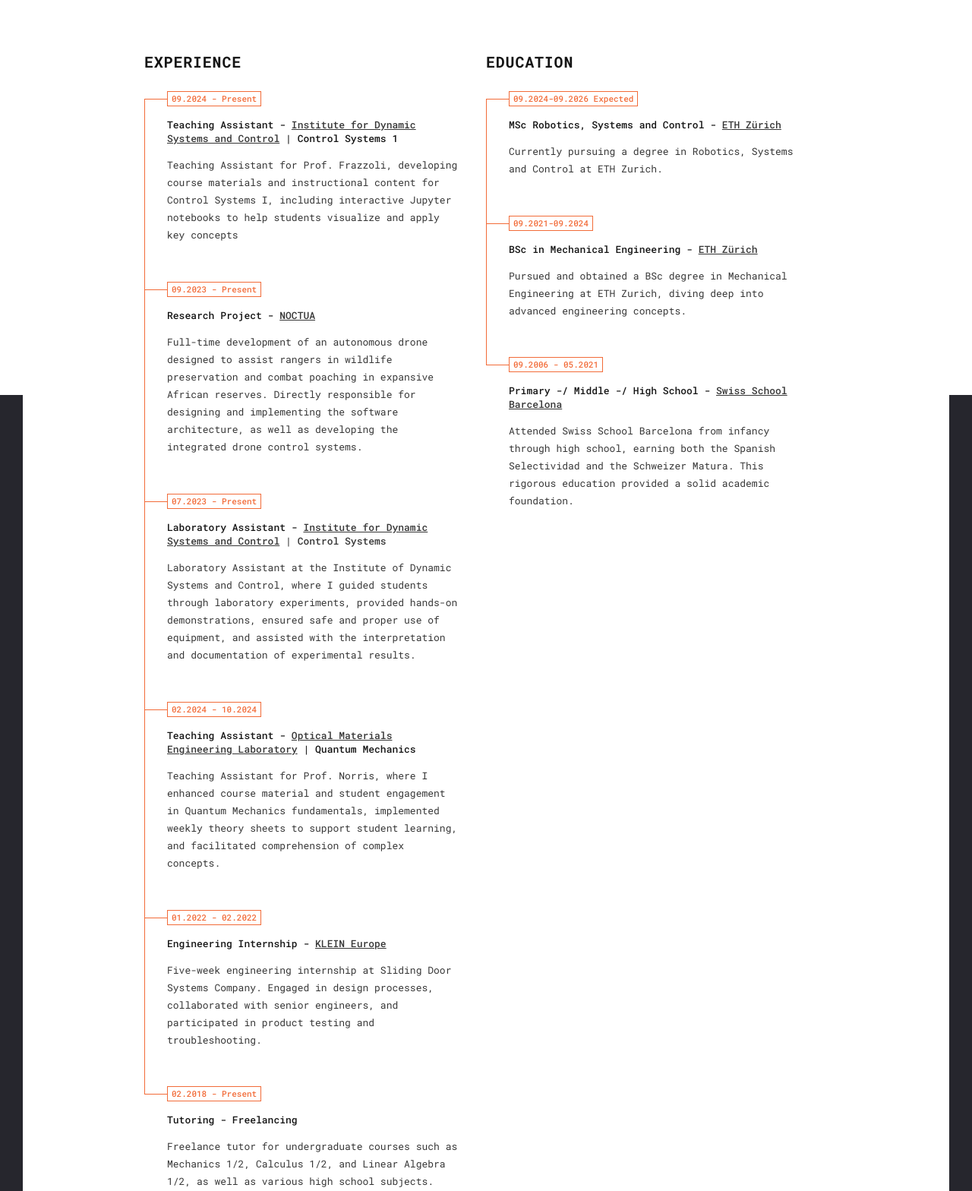
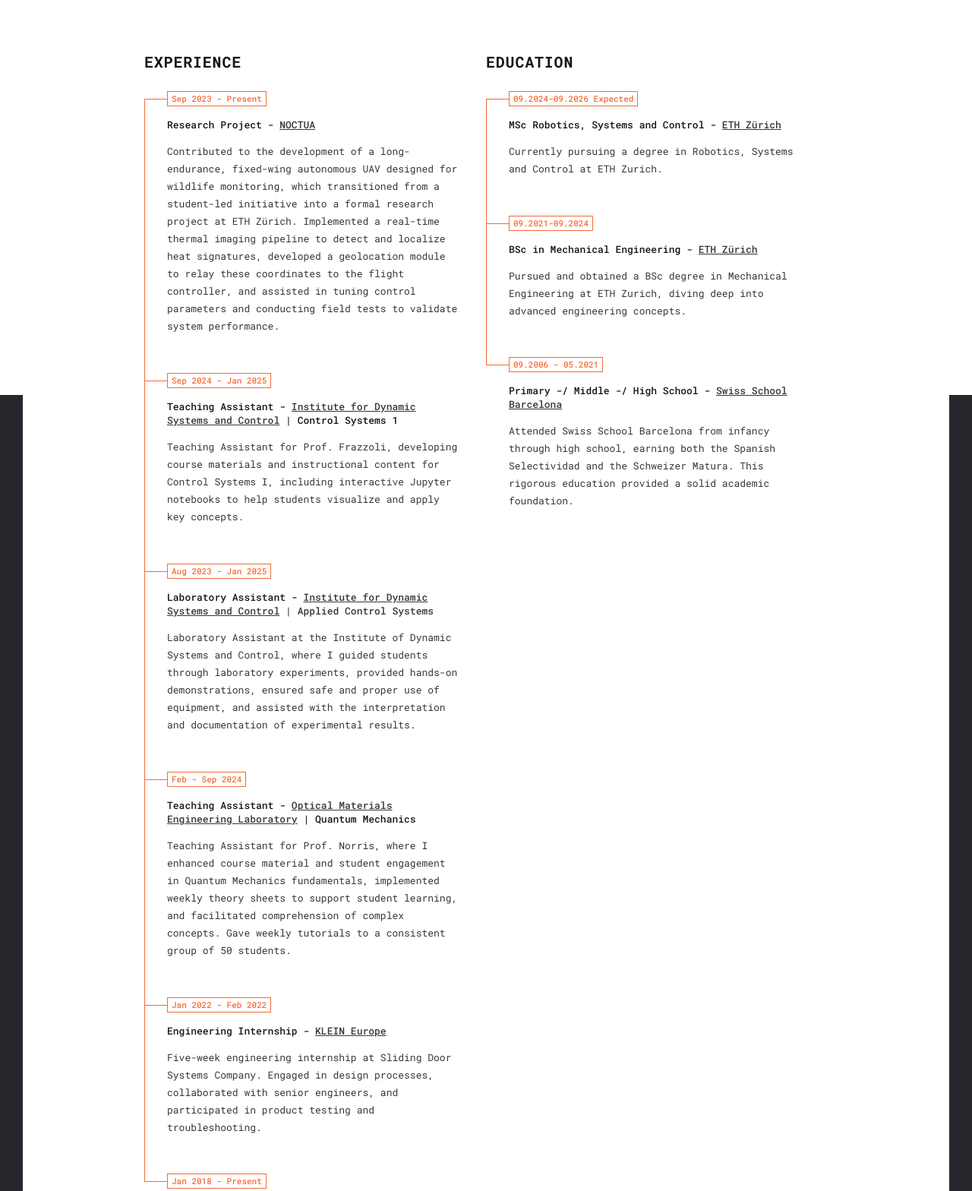
Before and after one commit to markbenazet/markbenazet.github.io, a plain HTML site: page resume.html in a window 1280 px wide. Shown: the part 1080-2648 px from the top of the page at 76% size. Drawn offline with Linux system fonts and the light colour scheme; files whose address does not match are found by name.

Commit message:
first part resume done

```diff
--- a/resume.html
+++ b/resume.html
@@ -149,7 +149,7 @@
 					</div>
 					<div class="desc">
 						<p>
-							First-year Robotics, Systems and Control Master student at ETH Zürich. Passionate about sustainable, nature friendly design and eager to contribute to innovative projects and gather new experiences and knowledge every day.
+							Robotics Master's student specializing in autonomous systems and computer vision. Focused on developing innovative solutions for unmanned aerial vehicles (UAVs) with experience in thermal imaging and geolocation technologies for wildlife monitoring applications.
 						</p>
 						<div class="info-list">
 							<ul>
@@ -174,43 +174,42 @@
 							</div>
 							<div class="resume-items">
 								<div class="resume-item active">
-									<div class="date">09.2024 - Present</div>
-									<div class="name">Teaching Assistant - <a href="https://idsc.ethz.ch/" target="_blank" rel="noopener noreferrer"><u>Institute for Dynamic Systems and Control</u></a><span> | Control Systems 1 </span></div>
-									<p>
-										Teaching Assistant for Prof. Frazzoli, developing course materials and instructional content for Control Systems I, including interactive Jupyter notebooks to help students visualize and apply key concepts
-									</p>
-								</div>
-								<div class="resume-item active">
-									<div class="date">09.2023 - Present</div>
+									<div class="date">Sep 2023 - Present</div>
 									<div class="name">Research Project - <a href="https://noctua.ethz.ch" target="_blank" rel="noopener noreferrer"><u>NOCTUA</u></a></div>
 									<p>
-										Full-time development of an autonomous drone designed to assist rangers in wildlife preservation and combat poaching in expansive African reserves.
-										Directly responsible for designing and implementing the software architecture, as well as developing the integrated drone control systems.
+										Contributed to the development of a long-endurance, fixed-wing autonomous UAV designed for wildlife monitoring, which transitioned from a student-led initiative into a formal research project at ETH Zürich. Implemented a real-time thermal imaging pipeline to detect and localize heat signatures, developed a geolocation module to relay these coordinates to the flight controller, and assisted in tuning control parameters and conducting field tests to validate system performance.
 									</p>
 								</div>
 								<div class="resume-item">
-									<div class="date">07.2023 - Present</div>
-									<div class="name">Laboratory Assistant - <a href="https://idsc.ethz.ch/" target="_blank" rel="noopener noreferrer"><u>Institute for Dynamic Systems and Control</u><span> | Control Systems </span></a></div>
+									<div class="date">Sep 2024 - Jan 2025</div>
+									<div class="name">Teaching Assistant - <a href="https://idsc.ethz.ch/" target="_blank" rel="noopener noreferrer"><u>Institute for Dynamic Systems and Control</u></a><span> | Control Systems 1 </span></div>
+									<p>
+										Teaching Assistant for Prof. Frazzoli, developing course materials and instructional content for Control Systems I, including interactive Jupyter notebooks to help students visualize and apply key concepts.
+									</p>
+								</div>
+								<div class="resume-item">
+									<div class="date">Aug 2023 - Jan 2025</div>
+									<div class="name">Laboratory Assistant - <a href="https://idsc.ethz.ch/" target="_blank" rel="noopener noreferrer"><u>Institute for Dynamic Systems and Control</u><span> | Applied Control Systems </span></a></div>
 									<p>
 										Laboratory Assistant at the Institute of Dynamic Systems and Control, where I guided students through laboratory experiments, provided hands-on demonstrations, ensured safe and proper use of equipment, and assisted with the interpretation and documentation of experimental results.
 									</p>
 								</div>
-								<div class="resume-item active">
-									<div class="date">02.2024 - 10.2024</div>
+								<div class="resume-item">
+									<div class="date">Feb - Sep 2024</div>
 									<div class="name">Teaching Assistant - <a href="https://omel.ethz.ch/" target="_blank" rel="noopener noreferrer"><u>Optical Materials Engineering Laboratory</u></a><span> | Quantum Mechanics </span></div>
 									<p>
-										Teaching Assistant for Prof. Norris, where I enhanced course material and student engagement in Quantum Mechanics fundamentals, implemented weekly theory sheets to support student learning, and facilitated comprehension of complex concepts.
+										Teaching Assistant for Prof. Norris, where I enhanced course material and student engagement in Quantum Mechanics fundamentals, implemented weekly theory sheets to support student learning, and facilitated comprehension of complex concepts. Gave weekly tutorials to a consistent group of 50 students.
 									</p>
 								</div>
 								<div class="resume-item">
-									<div class="date">01.2022 - 02.2022</div>
+									<div class="date">Jan 2022 - Feb 2022</div>
 									<div class="name">Engineering Internship - <a href="https://www.klein.pro/en-uk" target="_blank" rel="noopener noreferrer"><u>KLEIN Europe</u></a></div>
 									<p>
 										Five-week engineering internship at Sliding Door Systems Company. Engaged in design processes, collaborated with senior engineers, and participated in product testing and troubleshooting.
 									</p>
 								</div>
 								<div class="resume-item">
-									<div class="date">02.2018 - Present</div>
+									<div class="date">Jan 2018 - Present</div>
 									<div class="name">Tutoring - Freelancing</a></div>
 									<p>
 										Freelance tutor for undergraduate courses such as Mechanics 1/2, Calculus 1/2, and Linear Algebra 1/2, as well as various high school subjects. Adapted teaching methods to individual student needs, ensuring comprehensive understanding across topics.
```
